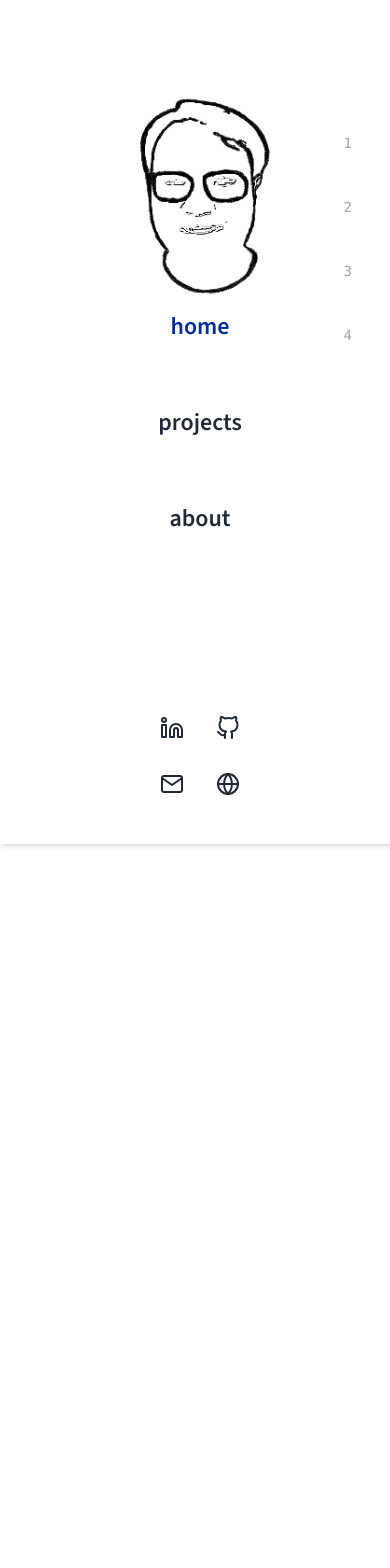
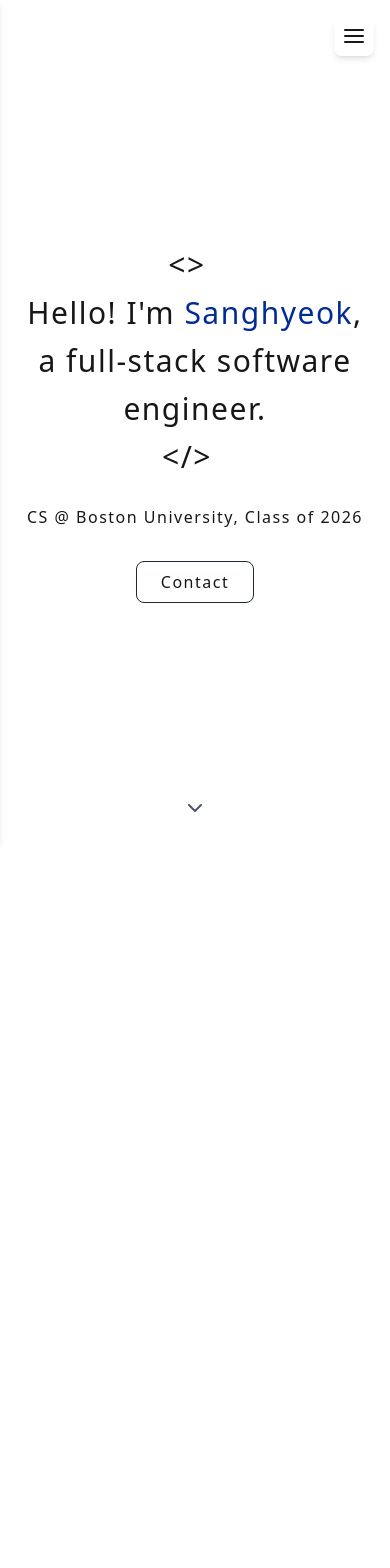
Before and after one commit to skang188144/kangsk.dev, a Next.js app: page / in a window 390 px wide. Shown: the top 1568 px of the page. After the commit the page ends 844 px from the top, so only its background shows below. Built offline with nearby package versions, Linux system fonts and the light colour scheme.

Commit message:
Add responsive styling to page

```diff
--- a/src/components/Navbar.tsx
+++ b/src/components/Navbar.tsx
@@ -1,7 +1,8 @@
 import { Source_Sans_3 } from 'next/font/google';
 import Image from 'next/image';
 import headshot from '/public/Headshot.png';
-import { FiLinkedin, FiGithub, FiMail, FiGlobe } from 'react-icons/fi';
+import { FiLinkedin, FiGithub, FiMail, FiGlobe, FiMenu, FiX } from 'react-icons/fi';
+import { useState } from 'react';
 
 const sourceSans = Source_Sans_3({
     weight: ['600'],
@@ -14,6 +15,8 @@ interface NavbarProps {
 }
 
 const Navbar = ({ activeSection, setActiveSection }: NavbarProps) => {
+    const [isMenuOpen, setIsMenuOpen] = useState(false);
+
     const handleScroll = (sectionId: string) => (e: React.MouseEvent) => {
         e.preventDefault();
         setActiveSection(sectionId);
@@ -23,12 +26,22 @@ const Navbar = ({ activeSection, setActiveSection }: NavbarProps) => {
     };
 
     return (
-        <nav className={`${sourceSans.className} fixed left-0 top-0 h-screen w-[400px] bg-white shadow-md flex items-center justify-center`}>
-            <div className="absolute top-12 left-1/2 -translate-x-1/2">
+        <>
+            <button
+                onClick={() => setIsMenuOpen(!isMenuOpen)}
+                className="lg:hidden fixed top-4 right-4 z-50 p-2 bg-white rounded-lg shadow-md"
+            >
+                {isMenuOpen ? <FiX size={24} /> : <FiMenu size={24} />}
+            </button>
+
+            <nav className={`${sourceSans.className} fixed ${
+                isMenuOpen ? 'translate-x-0' : '-translate-x-full'
+            } lg:translate-x-0 left-0 top-0 h-[100dvh] w-[300px] lg:w-[300px] xl:w-[400px] bg-white shadow-md flex items-center justify-center transition-transform duration-300 z-40`}>
+                <div className="absolute top-8 lg:top-12 left-1/2 -translate-x-1/2">
                     <Image
                         src={headshot}
                         alt="Profile headshot"
-                    className="w-[280px] h-[280px] rounded-full object-cover"
+                        className="w-[200px] h-[200px] rounded-full object-cover"
                     />
                 </div>
 
@@ -78,6 +91,7 @@ const Navbar = ({ activeSection, setActiveSection }: NavbarProps) => {
                     </a>
                 </div>
             </nav>
+        </>
     );
 };
 
--- a/src/components/ProjectGallery.tsx
+++ b/src/components/ProjectGallery.tsx
@@ -53,16 +53,16 @@ const ProjectGallery = () => {
     };
 
     return (
-        <div className="h-screen flex items-center relative overflow-hidden">
+        <div className="min-h-[100dvh] h-[100dvh] flex items-center relative overflow-hidden px-4 lg:px-0">
             <button
                 onClick={prevProject}
-                className="absolute left-8 z-10 text-gray-600 hover:text-gray-800 transition-colors"
+                className="absolute left-2 lg:left-8 z-10 text-gray-600 hover:text-gray-800 transition-colors"
                 aria-label="Previous project"
             >
-                <FiChevronLeft size={32} />
+                <FiChevronLeft className="w-6 lg:w-8 h-6 lg:h-8" />
             </button>
 
-            <div className="flex items-center space-x-16 px-24">
+            <div className="flex items-center space-x-8 lg:space-x-16 px-4 lg:px-24">
                 {projects.map((project, index) => (
                     <div
                         key={project.title}
@@ -75,8 +75,8 @@ const ProjectGallery = () => {
                             transform: `translateX(-${activeIndex * 100}%)`
                         }}
                     >
-                        <div className="flex gap-12 items-center">
-                            <div className="relative w-[500px] h-[300px] rounded-lg border border-gray-200 overflow-hidden">
+                        <div className="flex flex-col lg:flex-row gap-4 lg:gap-12 items-center">
+                            <div className="relative w-[280px] sm:w-[300px] lg:w-[500px] h-[160px] sm:h-[200px] lg:h-[300px] rounded-lg border border-gray-200 overflow-hidden">
                                 <Image
                                     src={project.image}
                                     alt={project.title}
@@ -88,7 +88,7 @@ const ProjectGallery = () => {
                                 />
                             </div>
 
-                            <div className="w-[400px]">
+                            <div className="w-[280px] sm:w-[300px] lg:w-[400px] text-center lg:text-left max-h-[40dvh] overflow-y-auto">
                                 <h3 className="text-2xl font-semibold mb-4">{project.title}</h3>
                                 <p className="text-gray-600 mb-6">{project.description}</p>
                                 <div className="flex flex-wrap gap-2 mb-6">
@@ -119,10 +119,10 @@ const ProjectGallery = () => {
 
             <button
                 onClick={nextProject}
-                className="absolute right-8 z-10 text-gray-600 hover:text-gray-800 transition-colors"
+                className="absolute right-2 lg:right-8 z-10 text-gray-600 hover:text-gray-800 transition-colors"
                 aria-label="Next project"
             >
-                <FiChevronRight size={32} />
+                <FiChevronRight className="w-6 lg:w-8 h-6 lg:h-8" />
             </button>
         </div>
     );
--- a/src/pages/index.tsx
+++ b/src/pages/index.tsx
@@ -8,11 +8,9 @@ export default function Home() {
     const sections = ['home', 'projects', 'about'];
 
     useEffect(() => {
-        // Reset to home section on page load/refresh
         setActiveSection('home');
         document.getElementById('home')?.scrollIntoView({ behavior: 'auto' });
 
-        // Prevent default scrolling
         const preventDefault = (e: Event) => e.preventDefault();
         document.addEventListener('wheel', preventDefault, { passive: false });
         document.addEventListener('touchmove', preventDefault, { passive: false });
@@ -35,46 +33,47 @@ export default function Home() {
 
     return (
         <>
-            <div className="animate-fadeIn overflow-hidden">
+            <div className="animate-fadeIn overflow-hidden h-[100dvh]">
                 <Navbar activeSection={activeSection} setActiveSection={setActiveSection} />
-                <section id="home" className="min-h-screen grid place-items-center pl-[400px] bg-gray-25">
+
+                <section id="home" className="h-[100dvh] grid place-items-center pl-0 lg:pl-[300px] xl:pl-[400px] bg-gray-25 px-4 lg:px-0">
                     <div className="relative">
-                        <div className="absolute right-full mr-12 text-gray-400 text-sm font-mono select-none leading-[4rem]">
+                        <div className="hidden lg:block absolute right-full mr-12 text-gray-400 text-sm font-mono select-none leading-[4rem]">
                             <div>1</div>
                             <div>2</div>
                             <div>3</div>
                             <div>4</div>
                         </div>
-                        <div className="text-6xl font-[Source_Sans_3] font-thin leading-[4rem] tracking-wider">
-                            <div>{`<>`}</div>
-                            <div className="ml-20">Hello! I'm <span className="font-normal text-[#012c95]">Sanghyeok</span>,</div>
-                            <div className="ml-20">a full-stack software engineer.</div>
-                            <div>{`</>`}</div>
-                            <div className="text-2xl font-normal mt-6 ml-20 leading-normal">CS @ Boston University, Class of 2026</div>
-                            <a
-                                href="mailto:sanghyeok@kangsk.dev"
-                                className="inline-block text-lg font-normal mt-8 ml-20 px-8 py-2 border border-gray-800 rounded-lg hover:bg-gray-50 transition-colors duration-200"
-                            >
-                                Contact
-                            </a>
+                        <div className="text-3xl lg:text-6xl font-[Source_Sans_3] font-thin leading-[3rem] lg:leading-[4rem] tracking-wider">
+                            <div className="text-center lg:text-left">{`<>`}</div>
+                            <div className="ml-4 lg:ml-20 text-center lg:text-left">Hello! I'm <span className="font-normal text-[#012c95]">Sanghyeok</span>,</div>
+                            <div className="ml-4 lg:ml-20 text-center lg:text-left">a full-stack software engineer.</div>
+                            <div className="text-center lg:text-left">{`</>`}</div>
+                            <div className="text-base lg:text-2xl font-normal mt-6 ml-4 lg:ml-20 text-center lg:text-left">CS @ Boston University, Class of 2026</div>
+                            <div className="text-center lg:text-left">
+                                <a
+                                    href="mailto:sanghyeok@kangsk.dev"
+                                    className="inline-block text-base lg:text-lg font-normal mt-8 ml-4 lg:ml-20 px-6 lg:px-8 py-2 border border-gray-800 rounded-lg hover:bg-gray-50 transition-colors duration-200"
+                                >
+                                    Contact
+                                </a>
+                            </div>
                         </div>
                     </div>
                 </section>
 
-                <section id="projects" className="min-h-screen pl-[400px] bg-gray-25">
+                <section id="projects" className="h-[100dvh] pl-0 lg:pl-[300px] xl:pl-[400px] bg-gray-25">
                     <ProjectGallery />
                 </section>
 
-                <section id="about" className="min-h-screen grid place-items-center pl-[400px] bg-gray-25">
+                <section id="about" className="h-[100dvh] grid place-items-center pl-0 lg:pl-[300px] xl:pl-[400px] bg-gray-25 px-4 lg:px-0">
                     <div className="relative">
-                        <div className="absolute right-full mr-12 text-gray-400 text-sm font-mono select-none">
-                            {/* Line numbers for title */}
+                        <div className="hidden lg:block absolute right-full mr-12 text-gray-400 text-sm font-mono select-none">
                             <div className="leading-[4rem]">
                                 <div>1</div>
                                 <div>2</div>
                                 <div>3</div>
                             </div>
-                            {/* Comments for body text, with different line height */}
                             <div className="leading-[2rem] mt-8">
                                 <div>//</div>
                                 <div>//</div>
@@ -91,12 +90,12 @@ export default function Home() {
                             </div>
                         </div>
                         <div>
-                            <div className="text-6xl font-[Source_Sans_3] font-thin leading-[4rem] tracking-wider">
+                            <div className="text-2xl lg:text-6xl font-[Source_Sans_3] font-thin leading-[2.5rem] lg:leading-[4rem] tracking-wider">
                                 <div>{`<>`}</div>
-                                <div className="ml-20">About</div>
+                                <div className="ml-4 lg:ml-20">About</div>
                                 <div>{`</>`}</div>
                             </div>
-                            <div className="ml-20 space-y-4 text-gray-600 leading-relaxed max-w-[600px] mt-8">
+                            <div className="ml-4 lg:ml-20 space-y-3 lg:space-y-4 text-gray-600 leading-relaxed max-w-[300px] sm:max-w-[400px] lg:max-w-[600px] mt-6 lg:mt-8 text-xs lg:text-base">
                                 <p>
                                     I'm a 3rd year Computer Science student at Boston University, passionate about building innovative solutions that make a difference. My journey in software engineering started in the 6th grade with simple Minecraft plugins, and has evolved into creating full-stack applications that solve real-world problems. I specialize in full-stack development, but have a growing interest in AI/ML applications.
                                 </p>
@@ -113,13 +112,12 @@ export default function Home() {
 
                 <button
                     onClick={handleArrowScroll}
-                    className="fixed bottom-12 cursor-pointer animate-bounce-slow"
-                    style={{ left: 'calc(50% + 200px)' }}
+                    className="fixed bottom-6 lg:bottom-12 cursor-pointer animate-bounce-slow z-20 left-1/2 lg:left-[calc(50%+150px)] xl:left-[calc(50%+200px)] -translate-x-1/2"
                 >
                     {activeSection === 'about' ? (
-                        <FiChevronUp size={32} className="text-gray-600" />
+                        <FiChevronUp className="w-6 h-6 lg:w-8 lg:h-8 text-gray-600" />
                     ) : (
-                        <FiChevronDown size={32} className="text-gray-600" />
+                        <FiChevronDown className="w-6 h-6 lg:w-8 lg:h-8 text-gray-600" />
                     )}
                 </button>
             </div>
```
Lines whose indentation alone changed are shown as unchanged.
